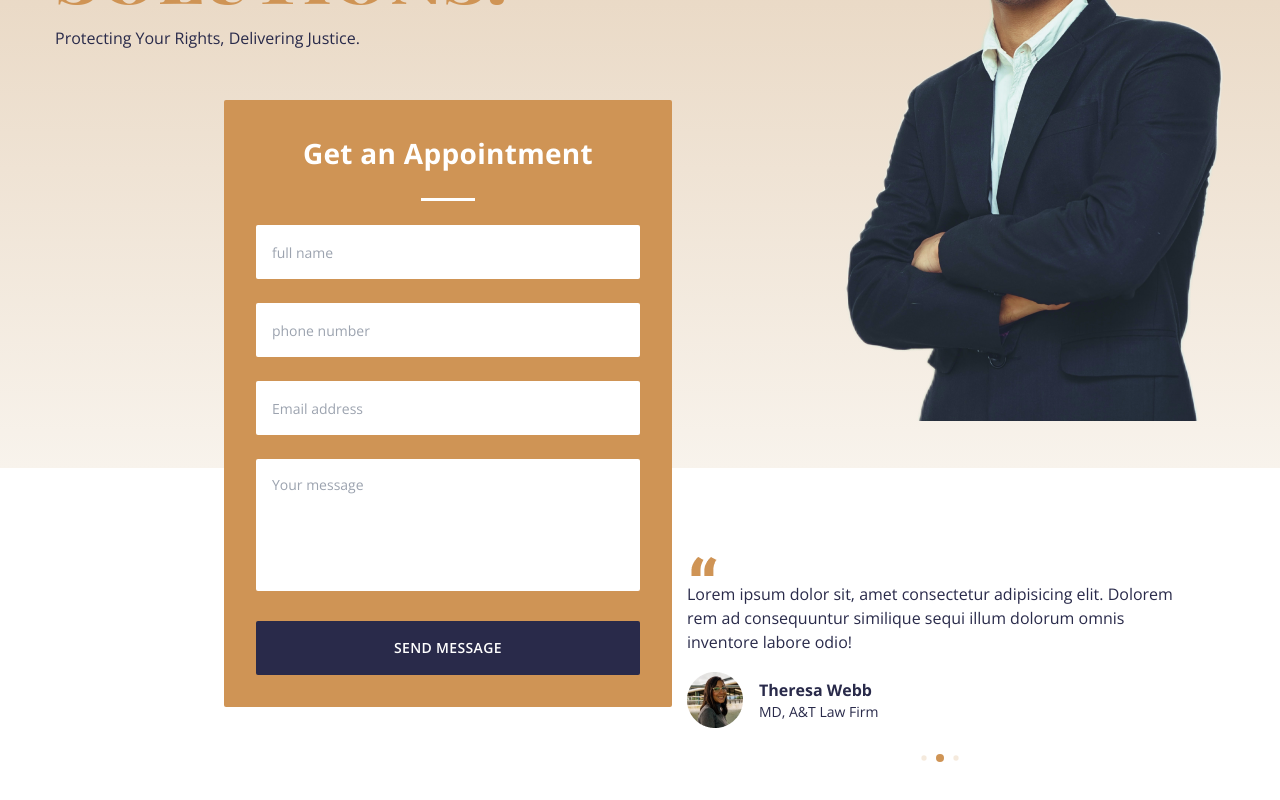
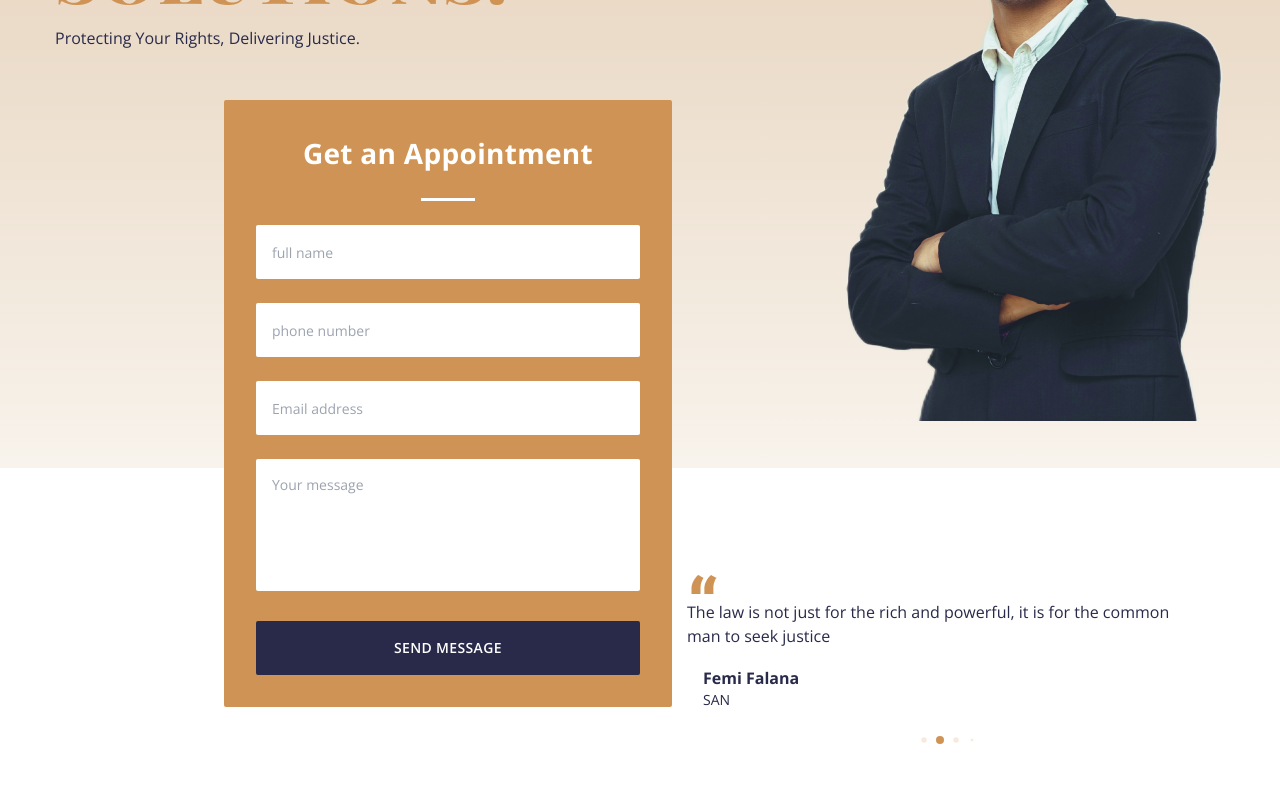
Before and after one commit to Ollatomiwa/lawfirm-website, a React (Create React App) app: page / in a window 1280 px wide. Shown: the part 332-1132 px from the top of the page. Built offline with nearby package versions, Linux system fonts and the light colour scheme.

Commit message:
update to testimonies

```diff
--- a/src/data.js
+++ b/src/data.js
@@ -54,22 +54,24 @@ export const navigation = [
 // testimonials data
 export const testimonials = [
   {
-    text: 'Lorem ipsum dolor sit, amet consectetur adipisicing elit. Dolorem rem ad consequuntur similique sequi illum dolorum omnis inventore labore odio!',
-    name: 'Jane Cooper',
-    image: ProfilePhoto1,
-    position: 'Family Lawyer',
+    text: 'Education is the bedrock of any society and the law is the foundation of justice.',
+    name: 'Chief Afe Babalola',
+    position: 'SAN',
   },
   {
-    text: 'Lorem ipsum dolor sit, amet consectetur adipisicing elit. Dolorem rem ad consequuntur similique sequi illum dolorum omnis inventore labore odio!',
-    name: 'Theresa Webb',
-    image: ProfilePhoto2,
-    position: 'MD, A&T Law Firm',
+    text: 'The law is not just for the rich and powerful, it is for the common man to seek justice',
+    name: 'Femi Falana',
+    position: 'SAN',
   },
   {
-    text: 'Lorem ipsum dolor sit, amet consectetur adipisicing elit. Dolorem rem ad consequuntur similique sequi illum dolorum omnis inventore labore odio!',
-    name: 'Kathryn Murphy',
-    image: ProfilePhoto3,
-    position: 'CEO, Adequate Partners',
+    text: 'The law must be a shield to the opressed and not a sword in the hands of the opressor',
+    name: 'Chief Gani Fawehinmi',
+    position: 'Human right activist, SAN',
+  },
+  {
+    text: 'A lawyer must be a minister in the temple of justice, not a merchant in the marketplace of litigation',
+    name: 'Chief Wole Olaonipekun',
+    position: 'SAN',
   },
 ];
 
```
Also changed, not shown: src/assets/img/logo2.PNG.
